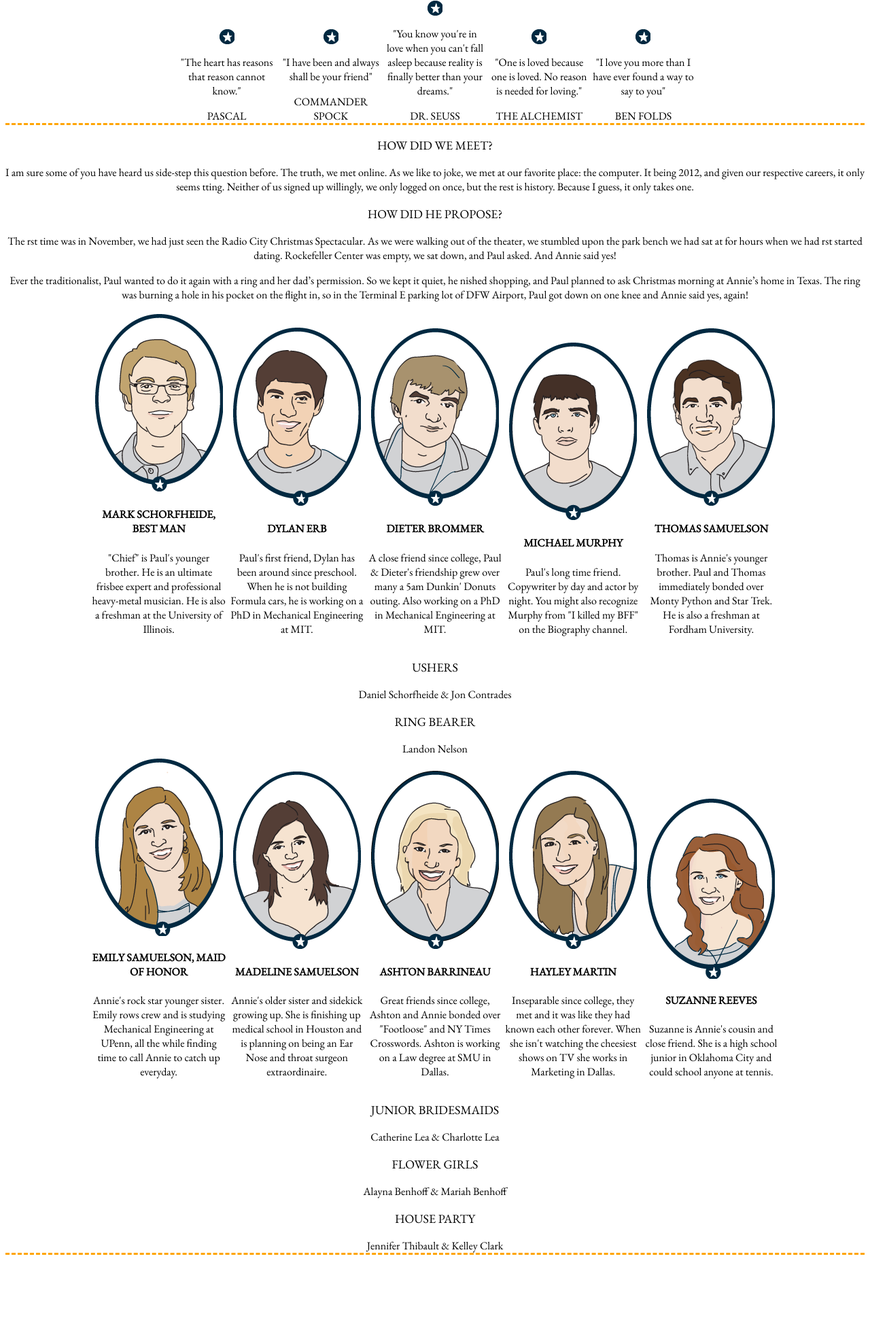
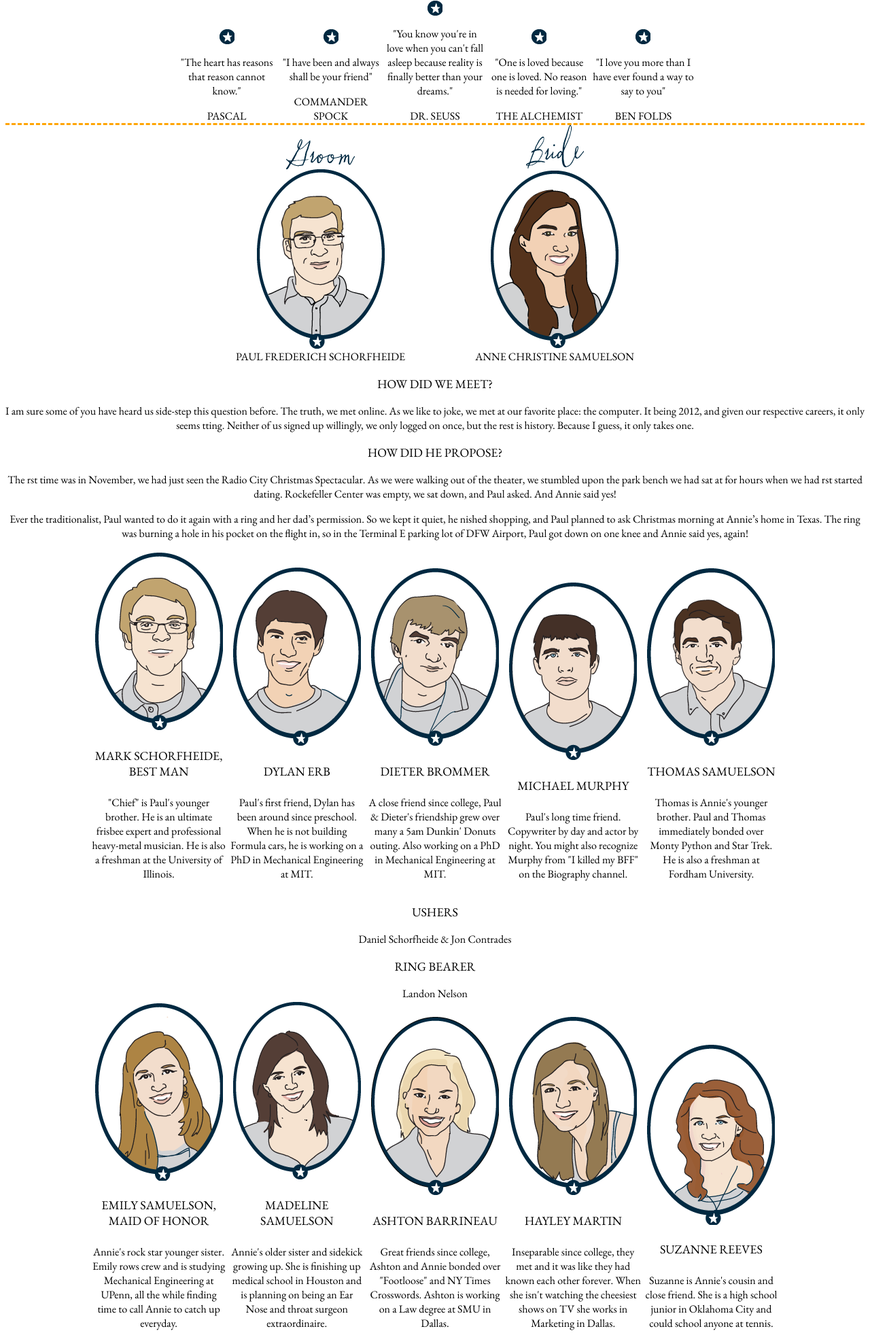
Before and after one commit to pschorf/wedding, a Flask app: page /static/index.html in a window 1280 px wide; the page is wider, and only the part inside the window is pictured. Shown: the part 799-2760 px from the top of that part at 68% size. Before the commit the page ends 2645 px from the top of that part, so only its background shows below. Run offline with Flask 2, Linux system fonts and the light colour scheme; some libraries are stand-ins or nearby versions.

Commit message:
add bride and groom

```diff
--- a/static/index.html
+++ b/static/index.html
@@ -75,6 +75,16 @@
   </div>
 </div>
 <div id="party" class="section">
+  <div class="engaged">
+    <img src="img/header_groom.png">
+    <img src="img/paul.png">
+    Paul Frederich Schorfheide
+  </div>
+  <div class="engaged">
+    <img src="img/header_bride.png">
+    <img src="img/annie.png">
+    Anne Christine Samuelson
+  </div>
   <h3>HOW DID WE MEET?</h3>
 
   <p>
--- a/static/style.css
+++ b/static/style.css
@@ -5,7 +5,7 @@ body {
     font-size: 16px;
 }
 
-h3 {
+h3, h4 {
     font-weight: normal;
     font-size: 18px;
 }
@@ -13,6 +13,7 @@ h3 {
 #header-wrap {
     text-align: center;
 }
+
 #header {
     color: #002a41;
     text-transform: uppercase;
@@ -21,7 +22,7 @@ h3 {
     text-decoration: none;
 }
 
-#header a:visited, #header a:link, header a:hover, header a:focus, header a:active {
+#header a:visited, #header a:link, #header a:hover, #header a:focus, #header a:active {
     color: #002a41;
 }
 
@@ -29,6 +30,18 @@ div.party {
     display: inline-block;
     width: 200px;
     text-align: center;
+}
+
+div.engaged {
+    text-transform: uppercase;
+    text-align: center;
+    display: inline-block;
+    padding: 0 50px;
+}
+
+div.engaged img {
+    display: block;
+    margin: 0 auto;
 }
 
 img.header {
```
